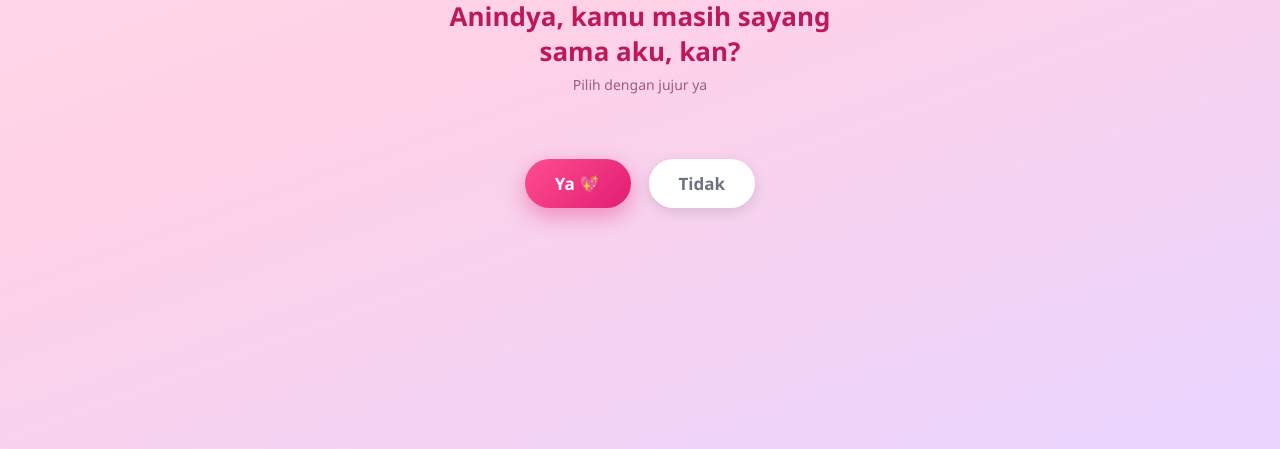
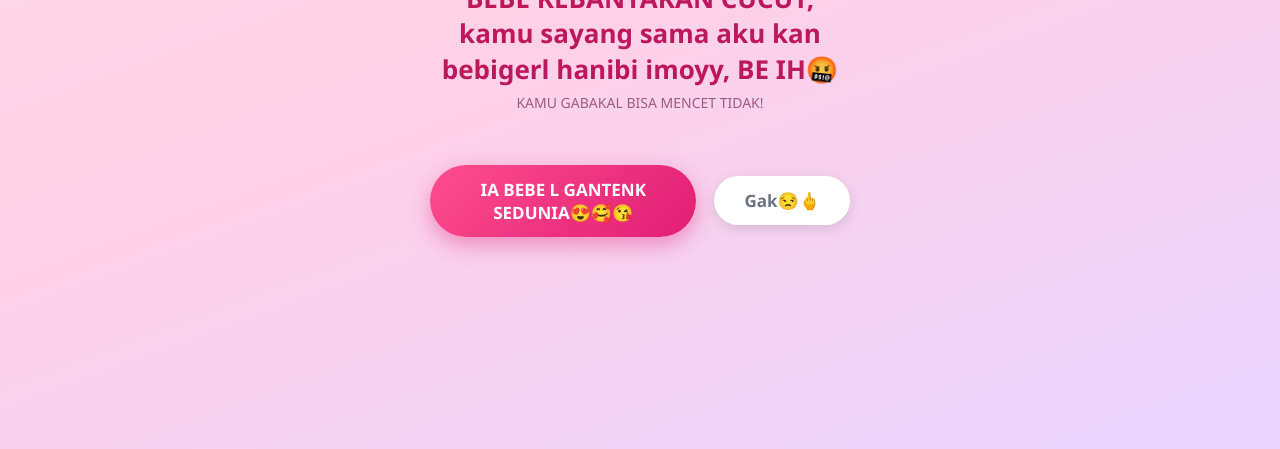
Before and after one commit to bagolbagolbagol333-bit/bebe-na-aku, a plain HTML site: page tanya.html in a window 1280 px wide. Shown: the part 351-800 px from the top of the page. Drawn offline with Linux system fonts and the light colour scheme.

Commit message:
Add files via upload

```diff
--- a/tanya.html
+++ b/tanya.html
@@ -129,10 +129,10 @@
 <div class="layar" id="awal">
   <div class="emoji">🥺</div>
   <h1 id="tanya"></h1>
-  <p class="sub">Pilih dengan jujur ya</p>
+  <p class="sub"> KAMU GABAKAL BISA MENCET TIDAK! </p>
   <div class="tombol">
-    <button id="ya">Ya 💖</button>
-    <button id="tidak">Tidak</button>
+    <button id="ya">IA BEBE L GANTENK SEDUNIA😍🥰😘</button>
+    <button id="tidak">Gak😒🖕</button>
   </div>
 </div>
 
@@ -145,18 +145,18 @@
 
 <script>
   /* ====== UBAH BAGIAN INI ====== */
-  const NAMA   = "Anindya";
-  const DARI   = "Maulana";
-  const TANYA  = `${NAMA}, kamu masih sayang sama aku, kan?`;
-  const JAWAB  = "Udah kuduga. 😌";
+  const NAMA   = "BEBE KEBANYAKAN CUCUT";
+  const DARI   = "L ganteng banget sedunia";
+  const TANYA  = `${NAMA}, kamu sayang sama aku kan bebigerl hanibi imoyy, BE IH🤬`;
+  const JAWAB  = "KETEBAK 😹";
   const ISI    =
-`Makasih ya sudah masih di sini.
+`Makasih ya masih mau bertahan sama aku.
 
-Aku memang sering nggak pandai bilang, tapi kamu tahu kan, kamu itu salah satu hal terbaik yang pernah aku punya.
+Aku emang sering ga gampang dalam ngucapin sesuatu, tapi kamu tau kan, kamu itu salah satu hal terbaik yang pernah aku punya.
 
 Aku juga sayang kamu. Hari ini, besok, dan seterusnya.`;
   const TEKS_TIDAK = [
-    "Tidak", "Yakin?", "Coba pikir lagi 🥺", "Beneran?",
+    "Tidak😒🖕", "Yakin?", "Coba pikir lagi 🥺", "Beneran?",
     "Jangan gitu dong", "Aku sedih nih 😢", "Masa sih?",
     "Pencet Ya aja deh", "Hehe nggak bisa kena 😜"
   ];
```
